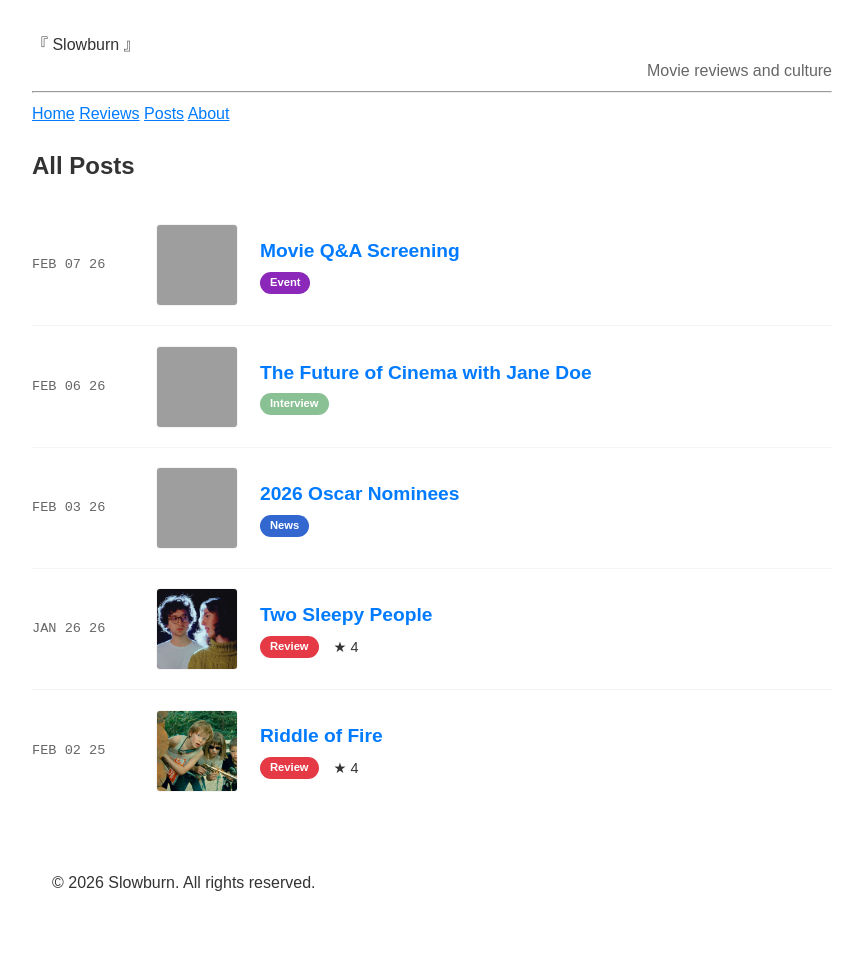
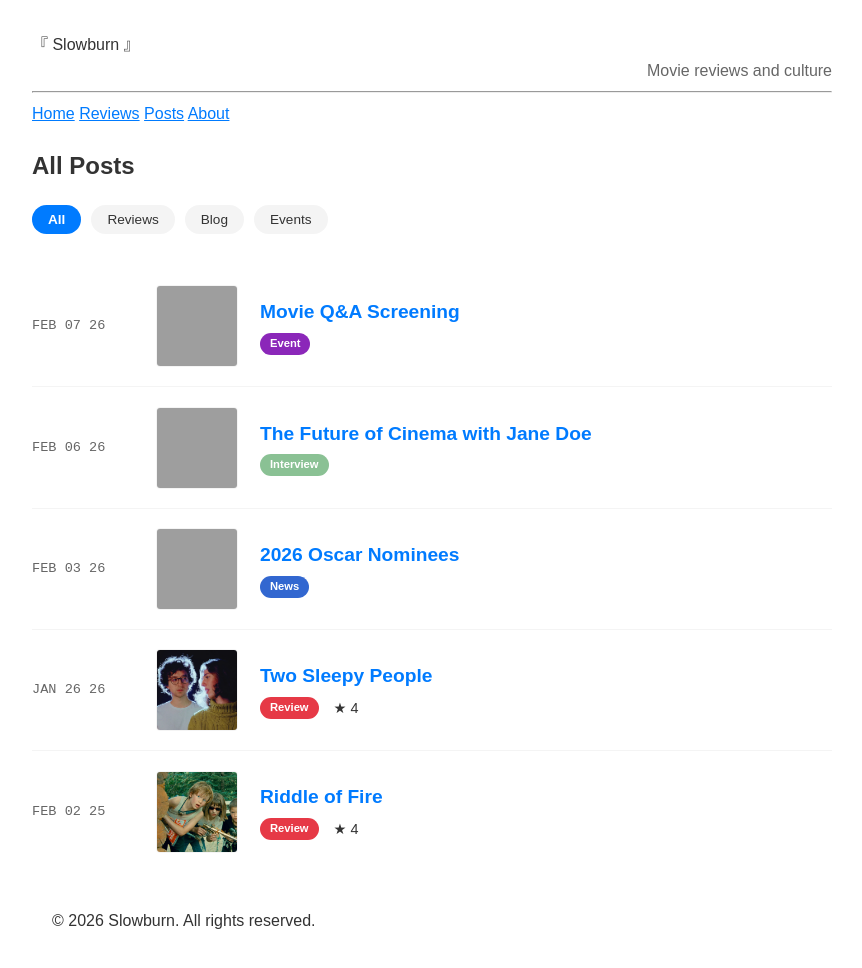
Before and after one commit to Slowburn-Movies/slowburn-movies.github.io, a Jekyll site: the page built from posts.md, in a window 1280 px wide, cut to the strip 0-969 px from the top of the page. Shown: the whole strip, without its empty margins (208-1070 px from the left). Built offline with Jekyll 4.4.1, drawn with Linux system fonts in a browser that asks for light colours; grey boxes are pictures that could not be loaded.

Commit message:
filter all posts

```diff
--- a/assets/css/main.css
+++ b/assets/css/main.css
@@ -221,3 +221,24 @@ a {
     margin-bottom: 2.5rem;
   }
 }
+
+.filter-btn {
+  background: var(--badge-bg);
+  color: var(--text-color);
+  border: 1px solid transparent;
+  padding: 6px 15px;
+  border-radius: 20px;
+  cursor: pointer;
+  font-size: 0.85rem;
+  transition: all 0.2s ease;
+}
+
+.filter-btn:hover {
+  border-color: var(--link-color);
+}
+
+.filter-btn.active {
+  background: var(--link-color);
+  color: var(--bg-color);
+  font-weight: bold;
+}
--- a/posts.md
+++ b/posts.md
@@ -6,13 +6,20 @@ permalink: /posts/
 
 <h2>All Posts</h2>
 
-<ul class="editorial-archive">
+<div class="filter-bar" style="margin-bottom: 2rem; display: flex; gap: 10px; flex-wrap: wrap;">
+  <button class="filter-btn active" onclick="filterType('all')">All</button>
+  <button class="filter-btn" onclick="filterType('review')">Reviews</button>
+  <button class="filter-btn" onclick="filterType('blog')">Blog</button>
+  <button class="filter-btn" onclick="filterType('event')">Events</button>
+</div>
+
+<ul class="editorial-archive" id="post-list">
   {% for post in site.posts %}
-    <li class="archive-item">
+    <li class="archive-item" data-type="{{ post.type | downcase }}">
       <div class="archive-date">{{ post.date | date: "%b %d %y" }}</div>
       <div class="archive-image">
         <a href="{{ post.url | relative_url }}">
-          {% if post.image %}<img src="{{ post.image | relative_url }}" class="archive-thumb" alt="{{ post.image_alt }}">
+          {% if post.image %}<img src="{{ post.image | relative_url }}" class="archive-thumb" alt="{{ post.image_alt | default: post.title }}">
           {% elsif post.youtube_id %}<img src="https://img.youtube.com/vi/{{ post.youtube_id }}/hqdefault.jpg" class="archive-thumb" alt="{{ post.title }} video">
           {% else %}<div class="archive-thumb" style="background: var(--badge-bg);"></div>{% endif %}
         </a>
@@ -27,3 +34,27 @@ permalink: /posts/
     </li>
   {% endfor %}
 </ul>
+
+<script>
+function filterType(type) {
+  const items = document.querySelectorAll('.archive-item');
+  const buttons = document.querySelectorAll('.filter-btn');
+
+  // Update button active states
+  buttons.forEach(btn => {
+    btn.classList.remove('active');
+    if(btn.innerText.toLowerCase() === type || (type === 'all' && btn.innerText === 'All')) {
+      btn.classList.add('active');
+    }
+  });
+
+  // Show/Hide items
+  items.forEach(item => {
+    if (type === 'all' || item.getAttribute('data-type') === type) {
+      item.style.display = 'grid'; // Matches your existing CSS display
+    } else {
+      item.style.display = 'none';
+    }
+  });
+}
+</script>
```
